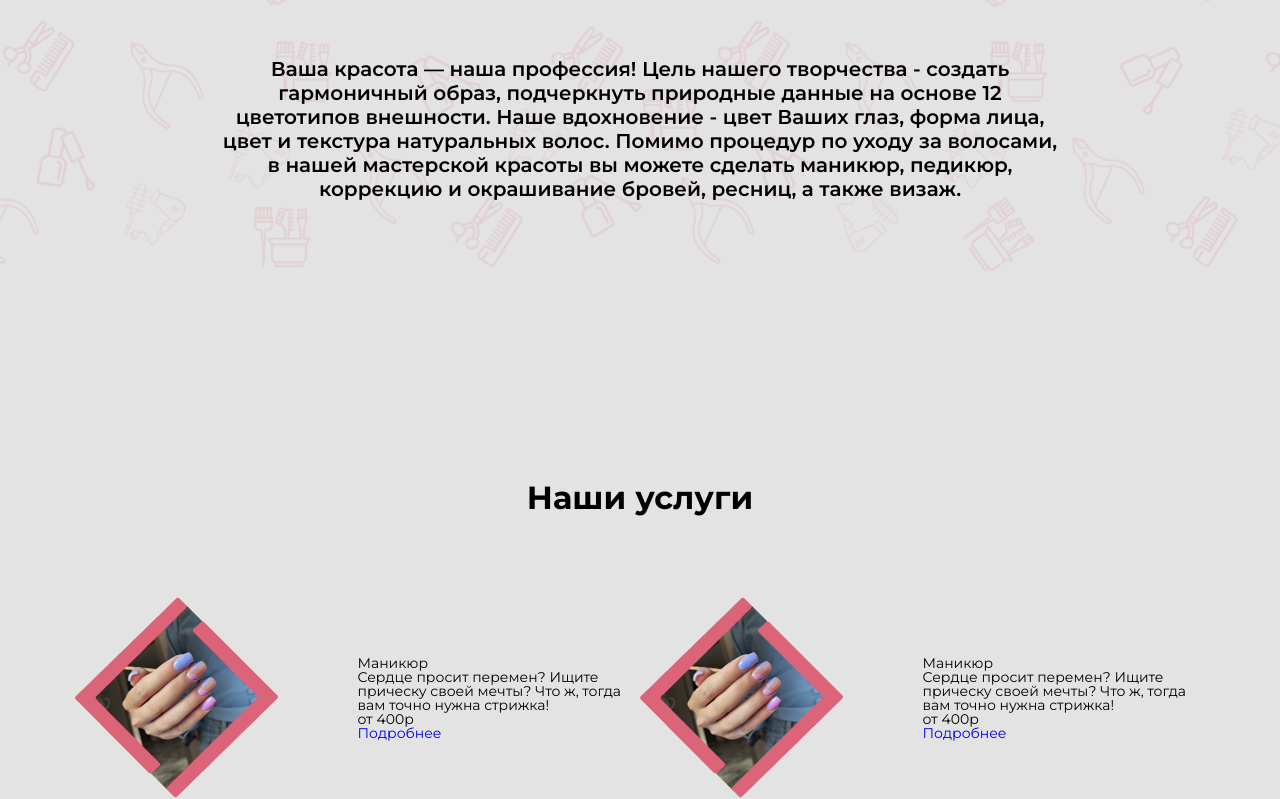
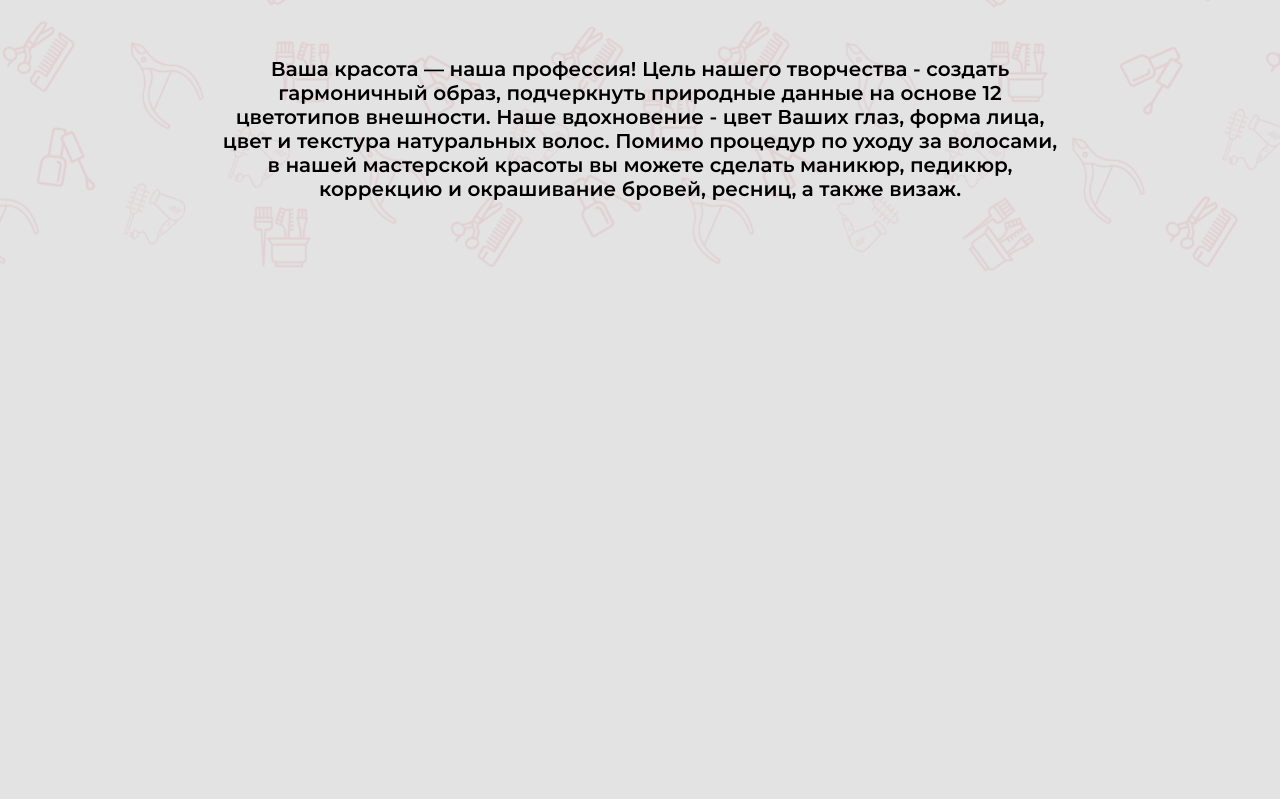
Before and after one commit to ezio4314/My, a website: page 12masterskay/src/index.html in a window 1280 px wide. Shown: the part 1027-1826 px from the top of the page. After the commit the page ends 1305 px from the top, so only its background shows below. Drawn offline with nearby package versions, Linux system fonts and the light colour scheme; files that its build step writes are made by us from their sources; files whose address does not match are found by name.

Commit message:
Revert "начал услуги"
This reverts commit 8cca0f9d50537152badd641be7676e7de23c042b.

```diff
--- a/12masterskay/gulp/version.json
+++ b/12masterskay/gulp/version.json
@@ -1,3 +1,3 @@
 {
-    "main": "20221114203851"
+    "main": "20221025213222"
 }
--- a/12masterskay/src/html/head.html
+++ b/12masterskay/src/html/head.html
@@ -3,7 +3,5 @@
 	<meta http-equiv="X-UA-Compatible" content="IE=edge">
 	<meta name="viewport" content="width=device-width, initial-scale=1.0">
 	<link rel="stylesheet" href="css/style.min.css">
-	<link type="image/x-icon" href="@img/logo12.svg" rel="shortcut icon">
-	<link type="Image/x-icon" href="@img/logo12.svg" rel="icon">
 	<title>@@title</title>
 </head>
--- a/12masterskay/src/index.html
+++ b/12masterskay/src/index.html
@@ -61,53 +61,6 @@
 					Помимо процедур по уходу за волосами, в нашей мастерской красоты вы можете сделать маникюр, педикюр, коррекцию и окрашивание бровей, ресниц, а также визаж.</p>
 			</div>
 		</section>
-		<section class="services_section">
-			<div class="wrapper">
-				<div class="services_title">
-					<h2>Наши услуги</h2>
-				</div>
-				<div class="services_container">
-					<div class="services_card">
-						<div class="card_img">
-							<img src="@img/card_nails.png" alt="">
-						</div>
-						<div class="card_content">
-							<div class="card_title">
-								<h3>Маникюр</h3>
-							</div>
-							<div class="card_text">
-								<p>Сердце просит перемен? Ищите прическу своей мечты? Что ж, тогда вам точно нужна стрижка!</p>
-							</div>
-							<div class="card_price_btn">
-								<div class="card_price">от <span>400р</span></div>
-								<div class="card_button">
-									<a href="#">Подробнее</a>
-								</div>
-							</div>
-						</div>
-					</div>
-					<div class="services_card">
-						<div class="card_img">
-							<img src="@img/card_nails.png" alt="">
-						</div>
-						<div class="card_content">
-							<div class="card_title">
-								<h3>Маникюр</h3>
-							</div>
-							<div class="card_text">
-								<p>Сердце просит перемен? Ищите прическу своей мечты? Что ж, тогда вам точно нужна стрижка!</p>
-							</div>
-							<div class="card_price_btn">
-								<div class="card_price">от <span>400р</span></div>
-								<div class="card_button">
-									<a href="#">Подробнее</a>
-								</div>
-							</div>
-						</div>
-					</div>
-				</div>
-			</div>
-		</section>
 	</main>
 	<script src="js/app.js"></script>
 	<script src="js/script_mobile.js"></script>
```
Also changed, not shown: 12masterskay/dist/about.html, 12masterskay/dist/css/style.css, 12masterskay/dist/css/style.min.css, 12masterskay/dist/img/card_nails.png (deleted), 12masterskay/dist/index.html, 12masterskay/src/img/card_nails.png (deleted).
